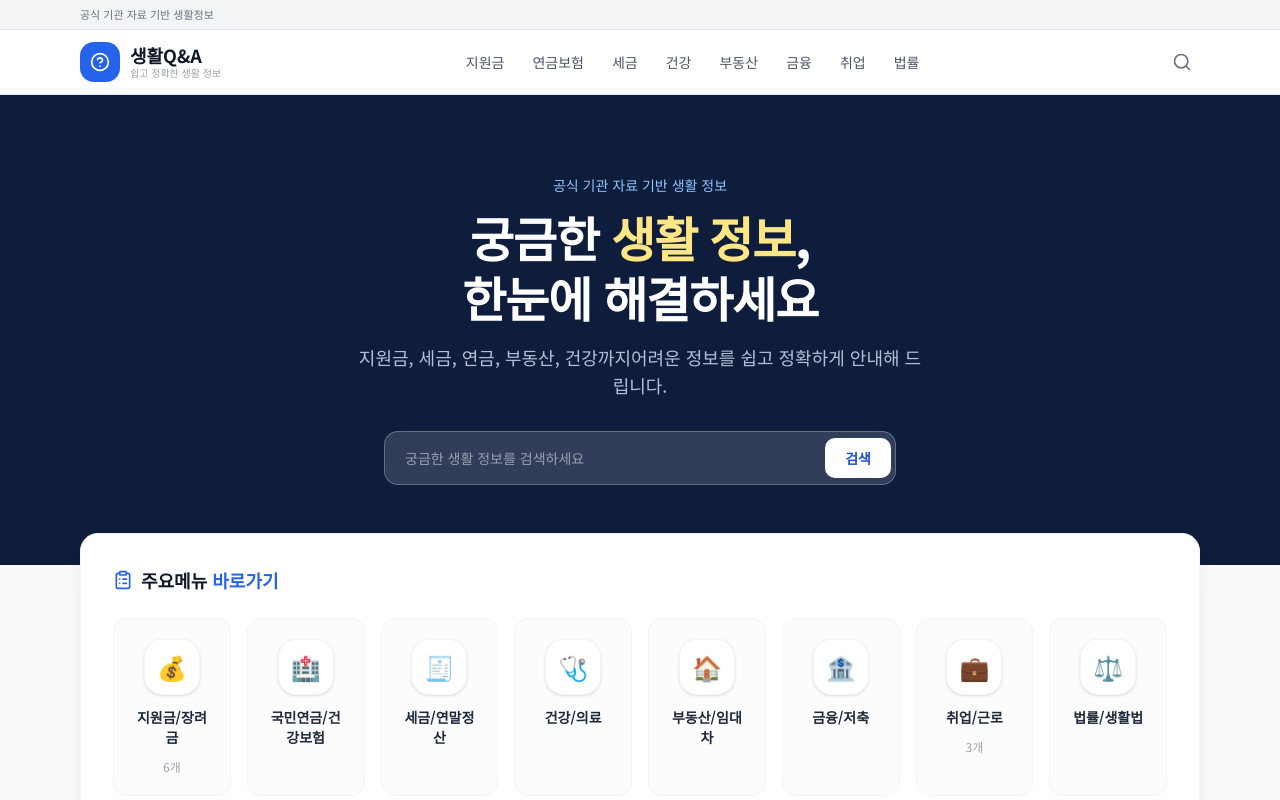
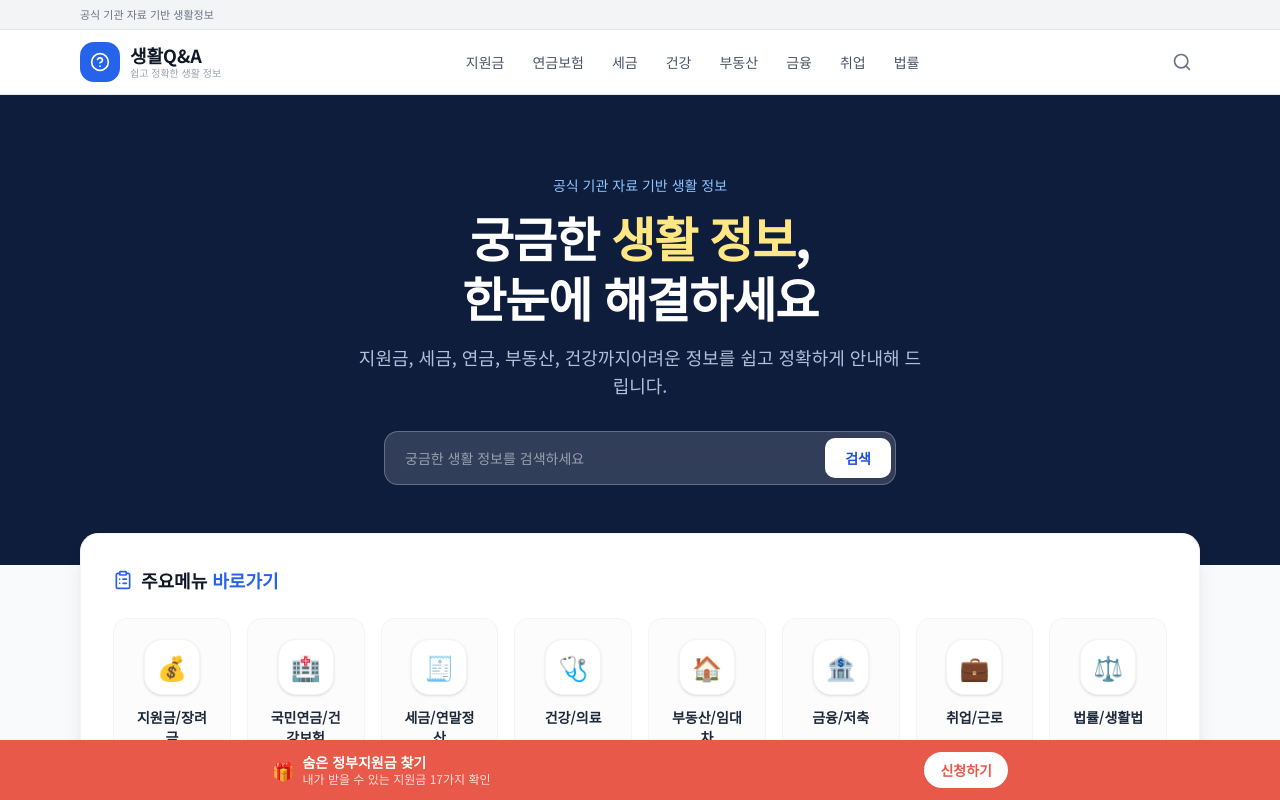
Before and after one commit to hyunjun82/qna-jjyu, a Next.js app: page / in a window 1280 px wide. Shown: the top 800 px of the page. Built offline with nearby package versions, Linux system fonts and the light colour scheme.

Commit message:
feat: 숨은 정부지원금 찾기 스티키 배너 추가

```diff
--- a/app/layout.tsx
+++ b/app/layout.tsx
@@ -4,6 +4,7 @@ import Script from "next/script";
 import "./globals.css";
 import { Header } from "@/components/Header";
 import { Footer } from "@/components/Footer";
+import { GovSupportBanner } from "@/components/GovSupportBanner";
 
 const notoSansKR = Noto_Sans_KR({
   variable: "--font-noto-sans-kr",
@@ -63,8 +64,9 @@ export default function RootLayout({
         className={`${notoSansKR.variable} font-sans antialiased`}
       >
         <Header />
-        <main className="min-h-[calc(100vh-140px)]">{children}</main>
+        <main className="min-h-[calc(100vh-140px)] pb-16">{children}</main>
         <Footer />
+        <GovSupportBanner />
 
         <Script
           src="https://pagead2.googlesyndication.com/pagead/js/adsbygoogle.js?client=ca-pub-2442517902625121"
--- /dev/null
+++ b/components/GovSupportBanner.tsx
@@ -0,0 +1,54 @@
+"use client";
+
+import { useState } from "react";
+import { X } from "lucide-react";
+
+export function GovSupportBanner() {
+  const [open, setOpen] = useState(false);
+
+  return (
+    <>
+      {/* 스티키 하단 배너 */}
+      <div className="fixed bottom-0 left-0 right-0 z-50 bg-[#e8594a] text-white shadow-lg">
+        <div className="max-w-3xl mx-auto px-4 py-3 flex items-center justify-between gap-3">
+          <div className="flex items-center gap-2 min-w-0">
+            <span className="text-lg">🎁</span>
+            <div className="min-w-0">
+              <p className="font-bold text-sm leading-tight">숨은 정부지원금 찾기</p>
+              <p className="text-xs text-white/80 leading-tight">내가 받을 수 있는 지원금 17가지 확인</p>
+            </div>
+          </div>
+          <button
+            onClick={() => setOpen(true)}
+            className="flex-shrink-0 bg-white text-[#e8594a] font-bold text-sm px-4 py-2 rounded-full hover:bg-gray-100 transition-colors"
+          >
+            신청하기
+          </button>
+        </div>
+      </div>
+
+      {/* iframe 모달 */}
+      {open && (
+        <div className="fixed inset-0 z-[9999] flex flex-col bg-white">
+          {/* 모달 헤더 */}
+          <div className="flex items-center justify-between px-4 py-3 bg-[#e8594a] text-white flex-shrink-0">
+            <span className="font-bold text-sm">숨은 정부지원금 찾기</span>
+            <button
+              onClick={() => setOpen(false)}
+              className="p-1 hover:bg-white/20 rounded-full transition-colors"
+              aria-label="닫기"
+            >
+              <X size={20} />
+            </button>
+          </div>
+          {/* iframe */}
+          <iframe
+            src="https://gonggam.korea.kr/pubSpecial.es?v=1&pWise=main&pWiseMain=TOP1"
+            className="flex-1 w-full border-0"
+            title="숨은 정부지원금 찾기"
+          />
+        </div>
+      )}
+    </>
+  );
+}
```
